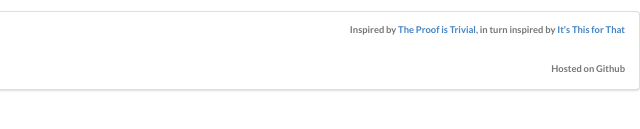
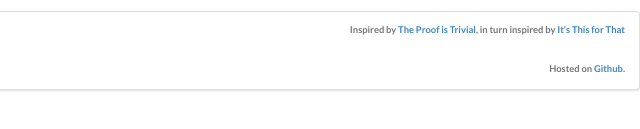
Before and after one commit to jkoppel/your-next-interview-question, a plain HTML site: page index.html in a window 1280 px wide. Shown: the part 543-672 px from the top of the page, 640-1280 px from the left. Drawn offline with nearby package versions, Linux system fonts and the light colour scheme.

Commit message:
Adding Github link

```diff
--- a/index.html
+++ b/index.html
@@ -56,7 +56,7 @@
         in turn inspired by <a href="http://itsthisforthat.com/">It's This for That</a>
     </h6>
     <h6 class="ui grey header">
-        Hosted on Github
+        Hosted on <a href="https://github.com/jkoppel/your-next-interview-question">Github</a>.
     </h6>
 </div>
 
```
